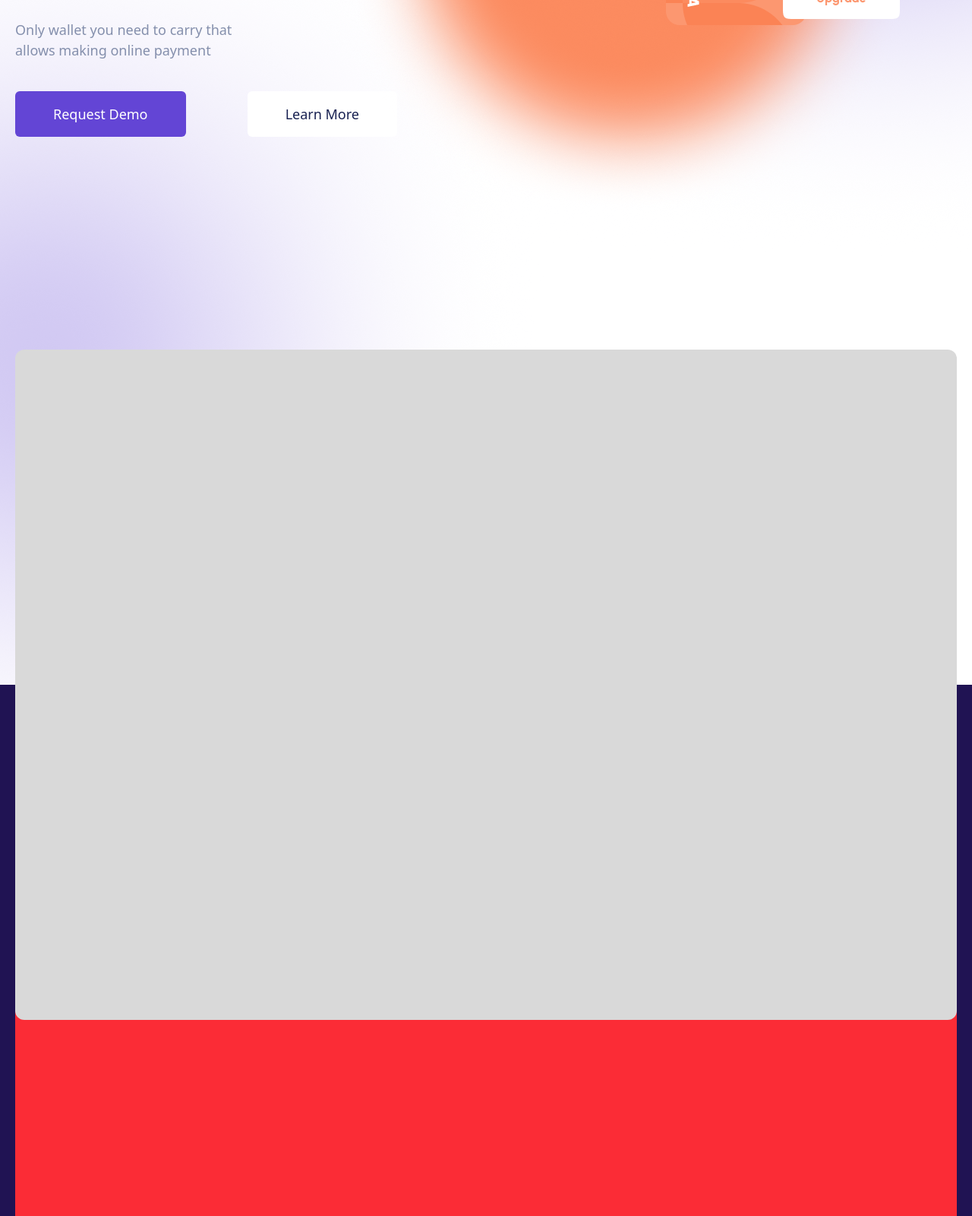
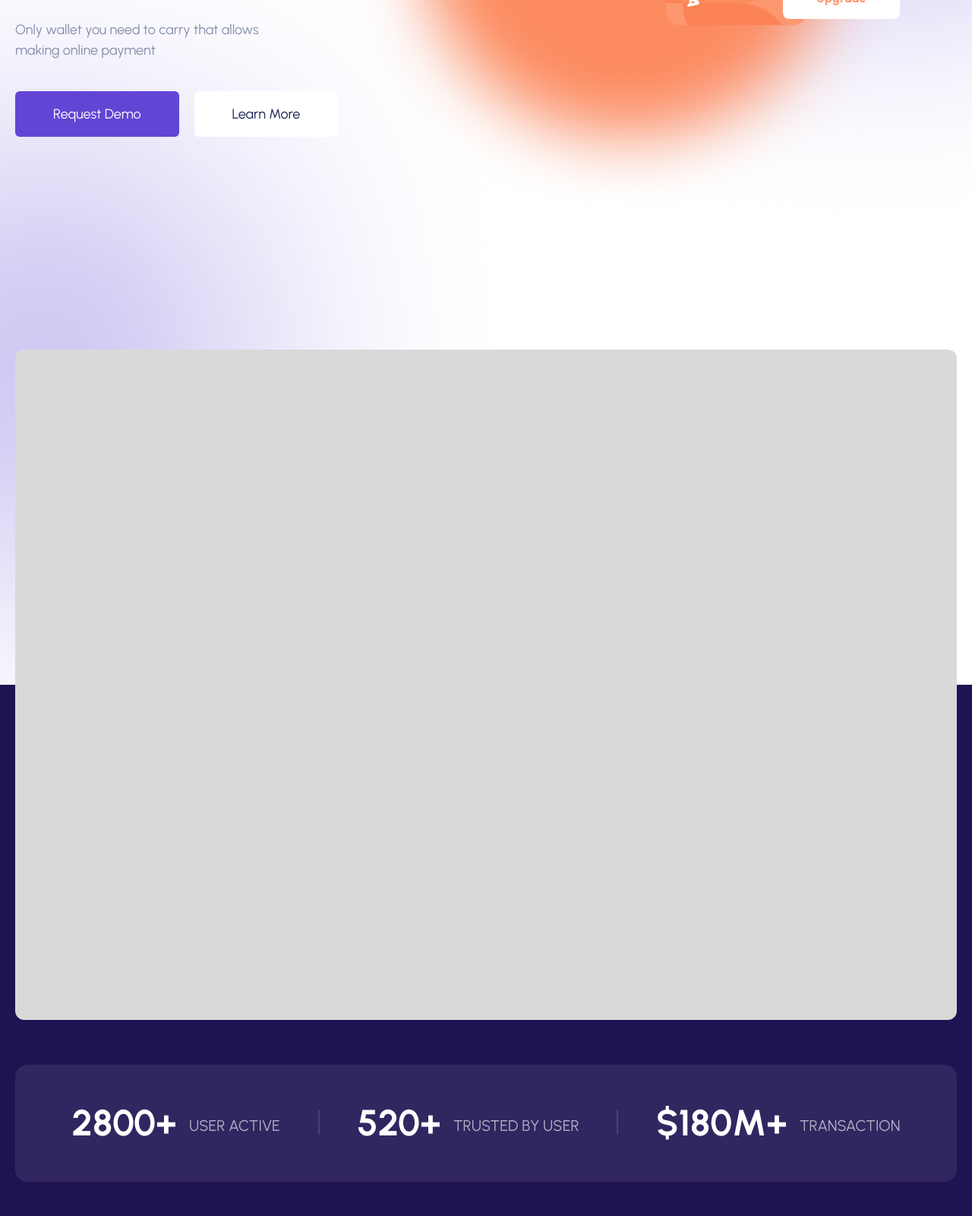
Before and after one commit to mdrifat59/E-wallet, a plain HTML site: page src/index.html in a window 1280 px wide. Shown: the part 580-2180 px from the top of the page at 76% size. Drawn offline with nearby package versions, Linux system fonts and the light colour scheme.

Commit message:
Dashboard counter is done

```diff
--- a/src/index.html
+++ b/src/index.html
@@ -14,7 +14,8 @@
     </style>
   <link rel="preconnect" href="https://fonts.googleapis.com">
   <link rel="preconnect" href="https://fonts.gstatic.com" crossorigin>
-<link href="https://fonts.googleapis.com/css2?family=Urbanist:ital,wght@0,100..900;1,100..900&display=swap" rel="stylesheet">
+  <link href="https://fonts.googleapis.com/css2?family=Urbanist:ital,wght@0,100..900;1,100..900&display=swap"
+    rel="stylesheet">
 
 </head>
 
@@ -28,12 +29,17 @@
         </div>
         <div>
           <ul class="flex justify-center gap-20">
-              <li><a href="#" class="text-[#606D93] hover:text-[#192252] font-UrbaBold cursor-pointer text-lg capitalize">Home</a></li>
-              <li><a href="#" class="text-[#606D93] hover:text-[#192252] font-UrbaBold cursor-pointer text-lg capitalize">Product</a>
+            <li><a href="#"
+                class="text-[#606D93] hover:text-[#192252] font-UrbaBold cursor-pointer text-lg capitalize">Home</a>
             </li>
-              <li><a href="#" class="text-[#606D93] hover:text-[#192252] font-UrbaBold cursor-pointer text-lg capitalize">Pricing</a>
+            <li><a href="#"
+                class="text-[#606D93] hover:text-[#192252] font-UrbaBold cursor-pointer text-lg capitalize">Product</a>
             </li>
-              <li><a href="#" class="text-[#606D93] hover:text-[#192252] font-UrbaBold cursor-pointer text-lg capitalize">Testmony</a>
+            <li><a href="#"
+                class="text-[#606D93] hover:text-[#192252] font-UrbaBold cursor-pointer text-lg capitalize">Pricing</a>
+            </li>
+            <li><a href="#"
+                class="text-[#606D93] hover:text-[#192252] font-UrbaBold cursor-pointer text-lg capitalize">Testmony</a>
             </li>
           </ul>
         </div>
@@ -51,16 +57,18 @@
       <div class="absolute  top-96 left-0 z-[-100]"><img src="/src/assets/image/Ellipse 582.png" alt=""></div>
       <div class="w-width mx-auto flex justify-between pt-[124px]  ">
         <div>
-            <h1 class="w-[503px] font-['Urbanist'] text-[80px] text-[#192252] leading-[110%]">Manage your money with DoWhith
+          <h1 class="w-[503px] font-['Urbanist'] text-[80px] font-bold text-[#192252] leading-[110%]">Manage your money
+            with DoWhith
           </h1>
-            <p class="w-[325px] font-UrbaMedium text-lg text-[#848FAC] leading-[150%] py-10">Only wallet you need to carry
+          <p class="w-[325px] font-['Urbanist'] text-lg text-[#848FAC] leading-[150%] py-10">Only wallet you need to
+            carry
             that allows making online payment</p>
-            <div class="flex justify-between">
+          <div class="flex gap-5">
             <button
-                class="font-UrbaBold text-lg hover:bg-[#ffffff] bg-beguni hover:text-[#192252] text-[#ffffff] capitalize px-[50px] py-[16px] rounded-md cursor-pointer">Request
+              class="font-['Urbanist'] text-lg hover:bg-[#ffffff] bg-beguni hover:text-[#192252] text-[#ffffff] capitalize px-[50px] py-[16px] rounded-md cursor-pointer">Request
               Demo</button>
             <button
-                class="font-UrbaBold text-lg bg-[#ffffff] hover:bg-beguni text-[#192252] hover:text-[#ffffff] capitalize px-[50px] py-[16px] rounded-md cursor-pointer">Learn
+              class="font-['Urbanist'] text-lg bg-[#ffffff] hover:bg-beguni text-[#192252] hover:text-[#ffffff] capitalize px-[50px] py-[16px] rounded-md cursor-pointer">Learn
               More</button>
           </div>
         </div>
@@ -80,14 +88,25 @@
 
   <!-- ========== Dashboard Feature =========== -->
   <main>
-       <div class="w-width h-[882px] mb-[-441px] relative mx-auto mt-[200px] rounded-xl bg-[#D9D9D9]   ">
-         <div></div>
+    <div class="w-width h-[882px] mb-[-441px] relative mx-auto mt-[200px] rounded-xl bg-[#D9D9D9] z-10">
     </div>
-       <section class="bg-[#201353] overflow-hidden  ">
-         <div class="w-width h-[882px] bg-red-500 mx-auto ">asdf</div>
+    <section class="bg-[#201353] relative h-[740px]">
+      <div class="w-width h-[154px] absolute top-[500px] left-1/2 -translate-x-1/2 bg-[#322661] rounded-2xl ">
+        <div class="flex justify-between items-center py-13 px-[74.5px]">
+          <div class="font-['Urbanist'] text-[#b5b1c6] flex items-center gap-4 "><span
+              class="font-bold text-5xl text-[#ffffff]">2800+</span><span class="text-xl mt-2">USER ACTIVE</span></div>
+          <div class="w-[2px] h-8 bg-[#4b4075]"></div>
+          <div class="font-['Urbanist'] text-[#b5b1c6] flex items-center gap-4 "><span
+              class="font-bold text-5xl text-[#ffffff]">520+</span><span class="text-xl mt-2">TRUSTED BY USER</span>
+          </div>
+          <div class="w-[2px] h-8 bg-[#4b4075]"></div>
+          <div class="font-['Urbanist'] text-[#b5b1c6] flex items-center gap-4 "><span
+              class="font-bold text-5xl text-[#ffffff]">$180M+</span><span class="text-xl mt-2">TRANSACTION</span></div>
+        </div>
+      </div>
     </section>
   </main>
-  <!-- </div> -->
+
 </body>
 
 </html>
```
Lines whose indentation alone changed are shown as unchanged.
